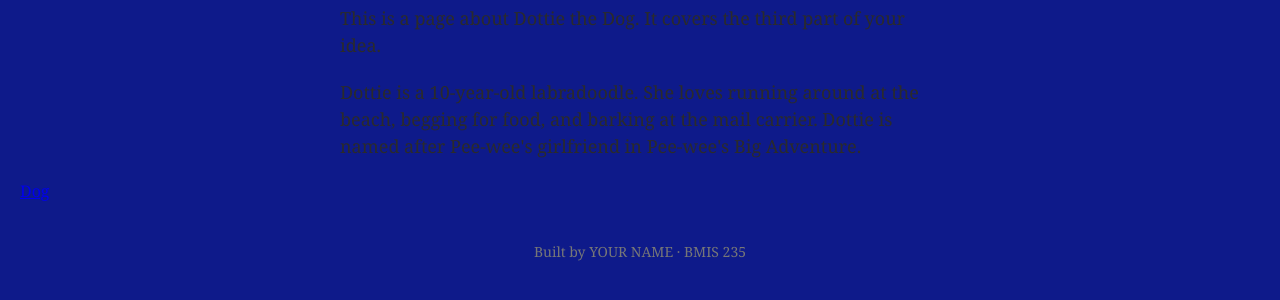
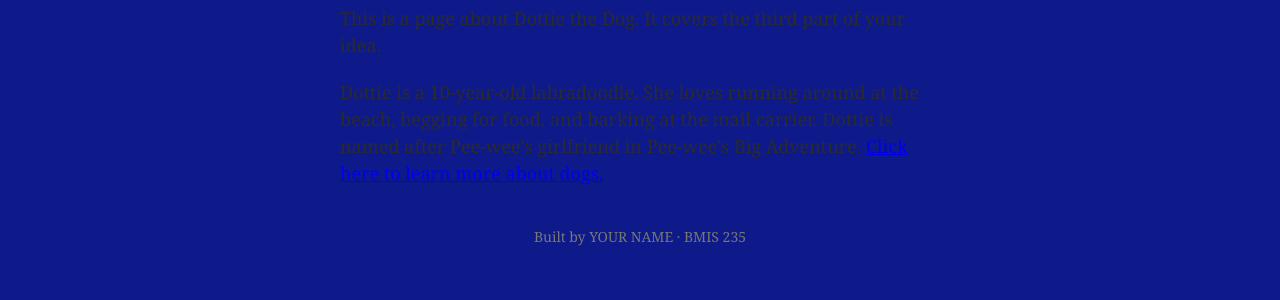
Before and after one commit to abrinkley06/bmis235-html-3, a plain HTML site: page dottie.html in a window 1280 px wide. Shown: the part 190-490 px from the top of the page. Drawn offline with Linux system fonts and the light colour scheme.

Commit message:
Enhance Dottie's description with a link
Updated the paragraph about Dottie to include a link for more information about dogs.

```diff
--- a/dottie.html
+++ b/dottie.html
@@ -29,8 +29,8 @@
 
 <h1>Dottie</h1>
 <p>This is a page about Dottie the Dog. It covers the third part of your idea.</p>
-<p>Dottie is a 10-year-old labradoodle. She loves running around at the beach, begging for food, and barking at the mail carrier. Dottie is named after Pee-wee's girlfriend in Pee-wee's Big Adventure.</p>
-<a href="https://en.wikipedia.org/wiki/Dog">Dog</a>
+<p>Dottie is a 10-year-old labradoodle. She loves running around at the beach, begging for food, and barking at the mail carrier. Dottie is named after Pee-wee's girlfriend in Pee-wee's Big Adventure. <a href="https://en.wikipedia.org/wiki/Dog">Click here to learn more about dogs.</a> </p>
+
 
 <!-- Footer: fill in your name -->
 <footer>Built by YOUR NAME &middot; BMIS 235</footer>
```
